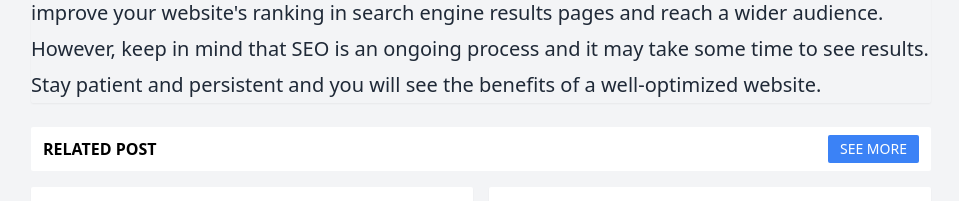
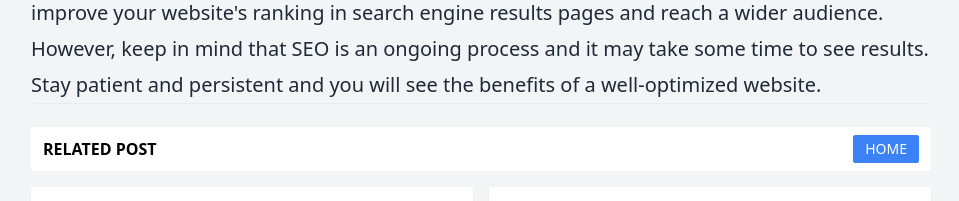
Before and after one commit to aureowebsolutions/aureowebsolutions_website, a React (Create React App) app: page /blog/how-to-optimize-your-website-for-search-engines in a window 1280 px wide. Shown: the part 3260-3461 px from the top of the page, without its empty margins (9-968 px from the left). Built offline with nearby package versions, Linux system fonts and the light colour scheme.

Commit message:
agregand la props rel al target

```diff
--- a/src/containers/blog_layout/BlogLayout.jsx
+++ b/src/containers/blog_layout/BlogLayout.jsx
@@ -22,7 +22,7 @@ const BlogLayout = () => {
                 {/**** Related post Middle section ****/}
                 <div class="flex justify-between bg-white px-3 py-2 items-center rounded-sm mb-4 max-sm:hidden">
                     <h5 class="text-base uppercase font-semibold">Related Post</h5>
-                    <a href="" class="text-white bg-blue-500 px-3 py-1 rounded-sm uppercase text-sm hover:bg-transparent hover:text-blue-500 transition border-blue-500"> see more</a>
+                    <a href="/" class="text-white bg-blue-500 px-3 py-1 rounded-sm uppercase text-sm hover:bg-transparent hover:text-blue-500 transition border-blue-500"> Home</a>
                 </div>
                 {/**** Articles list medium image Middle-botton section ****/}
                 <div class="grid gap-4 grid-cols-2 mt-4 max-sm:hidden">
@@ -122,13 +122,13 @@ const BlogLayout = () => {
                 <div class="bg-white shadow-sm rounded-sm p-4 max-lg:mt-8 max-md:mt-0">
                     <h3 class="text-xl font-semibold text-gray-700 mb-3">Social Plugin</h3>
                     <div class=" flex gap-2">
-                        <a href="https://www.facebook.com/aureowebsolutions" target="_blank" class='w-8 h-8 rounded-sm flex items-center justify-center border border-gray-400 text-base text-gray-800'>
+                        <a href="https://www.facebook.com/aureowebsolutions" target="_blank" rel="noopener" class='w-8 h-8 rounded-sm flex items-center justify-center border border-gray-400 text-base text-gray-800'>
                             <i class="fab fa-facebook-f" aria-hidden="true"></i>
                         </a>
-                        <a href="https://www.instagram.com/aureowebsolutions" target="_blank" class='w-8 h-8 rounded-sm flex items-center justify-center border border-gray-400 text-base text-gray-800'>
+                        <a href="https://www.instagram.com/aureowebsolutions" target="_blank" rel="noopener" class='w-8 h-8 rounded-sm flex items-center justify-center border border-gray-400 text-base text-gray-800'>
                             <i class="fab fa-instagram" aria-hidden="true"></i>
                         </a>
-                        <a href="https://www.linkedin.com/in/lewins-jose-correa-cisneros-823a4515a/" target="_blank" class='w-8 h-8 rounded-sm flex items-center justify-center border border-gray-400 text-base text-gray-800'>
+                        <a href="https://www.linkedin.com/in/lewins-jose-correa-cisneros-823a4515a/" target="_blank" rel="noopener" class='w-8 h-8 rounded-sm flex items-center justify-center border border-gray-400 text-base text-gray-800'>
                             <i class="fab fa-linkedin-in" aria-hidden="true"></i>
                         </a>
                     </div>
```
